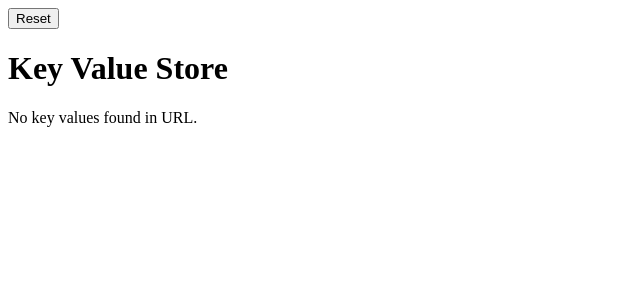
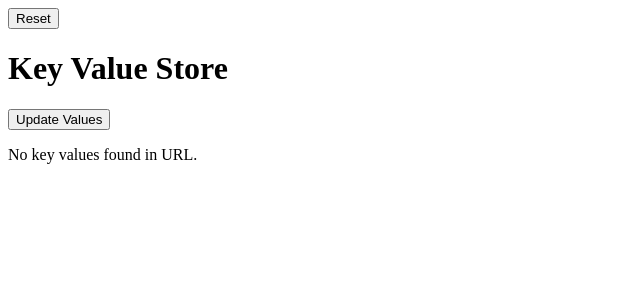
Before and after one commit to justxdv/Dynamic-Key-Value-Store---Placement-Contest---ymvre33dkool, a React app: page / in a window 1280 px wide. Shown: the top 300 px of the page, without its empty margins (0-640 px from the left). Built offline with nearby package versions, Linux system fonts and the light colour scheme.

Commit message:
Update KeyValueStore.js

```diff
--- a/src/components/KeyValueStore.js
+++ b/src/components/KeyValueStore.js
@@ -1,70 +1,75 @@
 import React, { useState, useEffect } from 'react';
-import { useNavigate, useParams } from 'react-router-dom';
 import '../styles/App.css';
 
+
 const KeyValueStore = () => {
-  const { key1, value1, key2, value2 } = useParams();
-  const navigate = useNavigate();
 
   const [keyValues, setKeyValues] = useState({});
 
+
   const updateKeyValue = (key, value) => {
-    setKeyValues((prev) => ({ ...prev, [key]: value }));
+    setKeyValues(prevState => {
+      return { ...prevState, [key]: value };
+    });
   };
 
+
   const handleUpdateClick = () => {
-    const urlSearchParams = new URLSearchParams();
-    Object.entries(keyValues).forEach(([key, value]) => {
-      urlSearchParams.append(key, value);
-    });
-    navigate(`/?${urlSearchParams.toString()}`);
+
+    const queryParams = Object.keys(keyValues)
+      .map(key => `${encodeURIComponent(key)}=${encodeURIComponent(keyValues[key])}`)
+      .join('&');
+
+
+    window.history.replaceState(null, null, `?${queryParams}`);
   };
 
+
   const handleDeleteClick = (key) => {
-    const newKeyValues = { ...keyValues };
-    delete newKeyValues[key];
-    setKeyValues(newKeyValues);
 
-    const urlSearchParams = new URLSearchParams(window.location.search);
-    urlSearchParams.delete(key);
-    navigate(`/?${urlSearchParams.toString()}`);
+    setKeyValues(prevState => {
+      const newState = { ...prevState };
+      delete newState[key];
+      return newState;
+    });
   };
 
+
   useEffect(() => {
-    const urlSearchParams = new URLSearchParams(window.location.search);
+    const queryParams = new URLSearchParams(window.location.search);
     const newKeyValues = {};
-    urlSearchParams.forEach((value, key) => {
-      newKeyValues[key] = value;
-    });
+
+    for (let [key, value] of queryParams.entries()) {
+      newKeyValues[decodeURIComponent(key)] = decodeURIComponent(value);
+    }
+
     setKeyValues(newKeyValues);
   }, []);
 
   return (
     <div>
       <h1>Key Value Store</h1>
-      {Object.keys(keyValues).length ? (
-        <>
+      <div>
+        {/* map the key-value pairs from the state */}
         {Object.entries(keyValues).map(([key, value]) => (
-            <div key={key} className="key-value-div">
-              <span className="key-field">{key}:</span>
+          <div key={key} className='key-value-div'>
+            <span className='key-field'>{key}:</span>
             <input
-                className="value-field"
+              className='value-field'
               type="text"
               value={value}
               onChange={(e) => updateKeyValue(key, e.target.value)}
             />
-              <button className="delete-btn" onClick={() => handleDeleteClick(key)}>
-                Delete
-              </button>
+            <button className='delete-btn' onClick={() => handleDeleteClick(key)}>Delete</button>
           </div>
         ))}
-          <button className="update-btn" onClick={handleUpdateClick}>
-            Update Values
-          </button>
-        </>
-      ) : (
-        <p>No key values found in URL.</p>
-      )}
+
+
+        <button className='update-btn' onClick={handleUpdateClick}>Update Values</button>
+      </div>
+
+
+      {Object.keys(keyValues).length === 0 && <p>No key values found in URL.</p>}
     </div>
   );
 };
```
Lines whose indentation alone changed are shown as unchanged.
